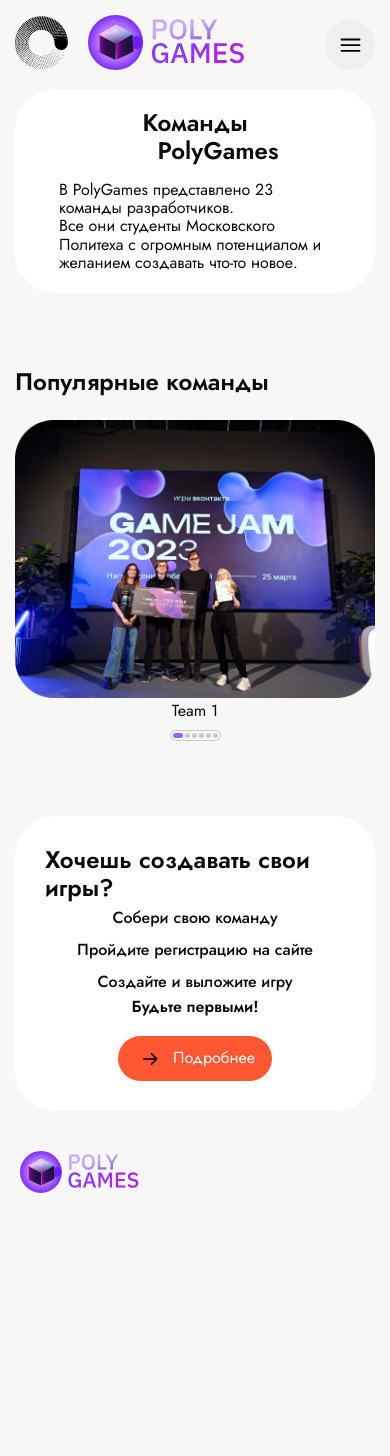
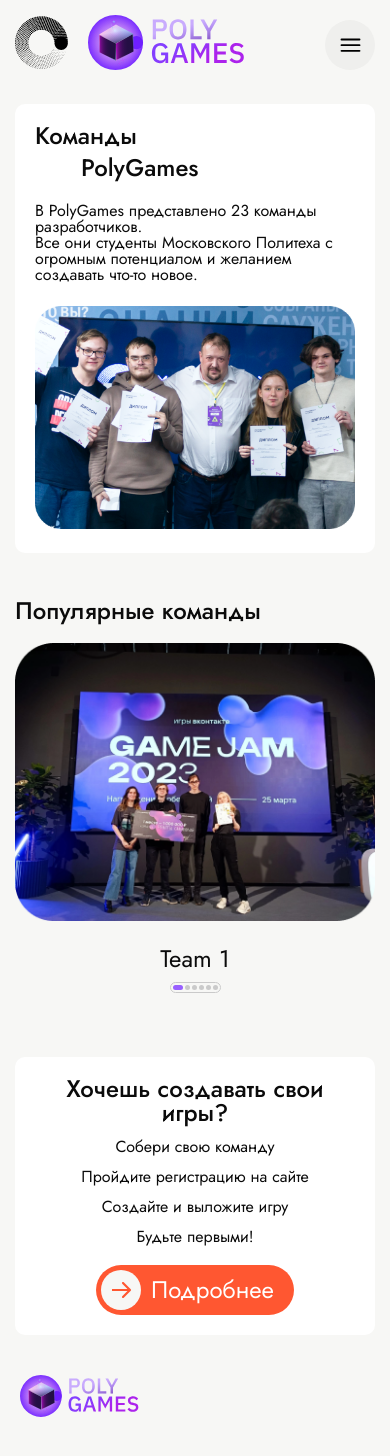
Before and after one commit to danilmash/FrontendPolyGames, a React app: page /teams in a window 390 px wide. Shown: the top 1456 px of the page. Before the commit the page ends 1233 px from the top, so only its background shows below. Built offline with nearby package versions, Linux system fonts and the light colour scheme.

Commit message:
pavlenko/commands-mobile

```diff
--- a/src/pages/TeamsPage/TeamsPage.module.scss
+++ b/src/pages/TeamsPage/TeamsPage.module.scss
@@ -12,7 +12,7 @@
     margin: 0 auto;
     padding: 75px 75px;
     border-radius: 40px;
-    @media (max-width: 1100px) {
+    @media (max-width: 1800px) {
         text-align: center;
         padding: 20px;
         justify-content: center;
@@ -24,12 +24,13 @@
 }
 
 .text {
-    @media (max-width: 1100px) {
+    @media (max-width: 1800px) {
         display: flex;
         flex-direction: column;
         justify-content: center;
         align-items: center;
-        width: 85%;
+        max-width: 780px;
+        width: 100%;
     }
 }
 
@@ -56,7 +57,7 @@
 .commands__p {
     margin-top: 80px;
     width: 75%;
-    @media (max-width: 1100px) {
+    @media (max-width: 1800px) {
         width: unset;
         margin-top: 40px;
     }
@@ -69,7 +70,7 @@
 
 .photo {
     border-radius: 40px;
-    @media (max-width: 1100px) {
+    @media (max-width: 1800px) {
         display: none;
     }
 }
@@ -97,7 +98,7 @@
     justify-content: center;
     column-gap: 70px;
     row-gap: 80px;
-    @media (max-width: 1100px) {
+    @media (max-width: 1800px) {
         column-gap: 40px;
         row-gap: 20px;
         justify-content: center;
@@ -194,7 +195,7 @@
 .person__img {
     width: 206px;
 
-    @media (max-width: 1200px) {
+    @media (max-width: 1800px) {
         display: none;
     }
 }
@@ -205,7 +206,7 @@
     align-items: center;
     justify-content: space-between;
     margin-left: 75px;
-    @media (max-width: 1200px) {
+    @media (max-width: 1800px) {
         margin: 0;
         width: unset;
     }
@@ -214,7 +215,7 @@
 .down__text p {
     font-size: 38px;
     line-height: 67px;
-    @media (max-width: 1200px) {
+    @media (max-width: 1800px) {
         width: unset;
         font-weight: 500;
     }
@@ -225,7 +226,7 @@
 }
 
 .down__text h1 {
-    @media (max-width: 1200px) {
+    @media (max-width: 1800px) {
         width: unset;
     }
     @media (max-width: 750px) {
@@ -237,25 +238,6 @@
     font-size: 40px;
     @media (max-width: 750px) {
         font-size: 16px;
-    }
-}
-
-.registration__btn {
-    align-self: flex-end;
-    width: 175px;
-    height: 35px;
-    background-color: var(--primary-color);
-    color: #ffffff;
-    display: flex;
-    justify-content: space-between;
-    align-items: center;
-    border-radius: 50px;
-    padding: 5px 7px;
-    margin-right: 20px;
-    @media (max-width: 750px) {
-        width: 140px;
-        margin: 0 auto;
-        margin-top: 20px;
     }
 }
 
@@ -284,3 +266,154 @@
         font-size: 16px;
     }
 }
+
+@media (max-width: 1800px) {
+    .banner {
+        padding-block: 30px 50px;
+        margin-top: 100px;
+        max-width: 1000px;
+    }
+
+    .first__h1,
+    .second__h1 {
+        font-weight: 500;
+        font-size: 96px;
+        line-height: 67px;
+        letter-spacing: 0%;
+    }
+
+    .first__h1 {
+        align-self: flex-start;
+    }
+
+    .second__h1 {
+        margin-top: 22px;
+        align-self: flex-end;
+    }
+
+    .commands__p {
+        margin-top: 45px;
+        font-weight: 400;
+        font-size: 24px;
+        line-height: 100%;
+    }
+
+    .popular__teams {
+        margin-top: 46px;
+    }
+
+    .pop__teams__h2 {
+        font-weight: 500;
+        font-size: 68px;
+        margin-bottom: 44px;
+    }
+
+    .teams__team {
+        font-weight: 400;
+        font-size: 24px;
+        display: flex;
+        flex-direction: column;
+        gap: 24px;
+    }
+
+    .down__banner {
+        max-width: 1000px;
+        margin-top: 64px;
+        padding-block: 50px;
+        align-items: center;
+    }
+
+    .first__block {
+        justify-items: center;
+    }
+
+    .down__text {
+        max-width: 800px;
+        text-align: center;
+        gap: 40px;
+
+        h1:first-child {
+            font-weight: 500;
+            font-size: 68px;
+            line-height: 64px;
+        }
+
+        p,
+        h1 {
+            font-weight: 400;
+            line-height: 27px;
+            font-size: 38px;
+        }
+    }
+
+    .arrow-link {
+        margin-top: 60px;
+        margin-inline: auto;
+    }
+}
+
+@media (max-width: 1100px) {
+    .banner {
+        margin-top: 15px;
+        padding: 20px;
+        border-radius: 10px;
+        flex-direction: column;
+    }
+
+    .first__h1,
+    .second__h1 {
+        font-size: 24px;
+        line-height: 24px;
+        align-self: flex-start;
+    }
+
+    .second__h1 {
+        margin-top: 8px;
+    }
+
+    .commands__p {
+        margin-top: 23px;
+        font-size: 16px;
+        line-height: 16px;
+    }
+
+    .photo {
+        margin-top: 23px;
+        display: block;
+    }
+
+    .team__img {
+        width: 100%;
+    }
+
+    .pop__teams__h2 {
+        font-size: 24px;
+        line-height: 24px;
+        margin-bottom: 20px;
+    }
+
+    .down__banner {
+        padding-block: 20px;
+        border-radius: 10px;
+    }
+
+    .down__text {
+        gap: 14px;
+
+        h1:first-child {
+            font-weight: 500;
+            font-size: 24px;
+            line-height: 24px;
+        }
+
+        p,
+        h1 {
+            font-size: 16px;
+            line-height: 16px;
+        }
+    }
+
+    .arrow-link {
+        margin-top: 20px;
+    }
+}
--- a/src/pages/TeamsPage/TeamsPage.tsx
+++ b/src/pages/TeamsPage/TeamsPage.tsx
@@ -3,6 +3,7 @@ import styles from './TeamsPage.module.scss'
 import popular_teams from '../../shared/assets/popular-teams.png'
 import team from '../../shared/assets/team.png'
 import person from '../../shared/assets/Rectangle 56.png'
+import { ArrowLink } from '../../shared/ui/ArrowLink/ArrowLink'
 
 function TeamsPage() {
     const slider = useRef<HTMLDivElement | null>(null)
@@ -83,24 +84,7 @@ function TeamsPage() {
                         <h1>Будьте первыми!</h1>
                     </div>
                 </div>
-                <div className={styles['registration__btn']}>
-                    <div className={styles['btn__circle']}>
-                        <svg
-                            xmlns="http://www.w3.org/2000/svg"
-                            width="15"
-                            height="14"
-                            viewBox="0 0 15 14"
-                            fill="none"
-                            className="btn__arrow"
-                        >
-                            <path
-                                d="M14.3334 7.58336C14.6555 7.26118 14.6555 6.73882 14.3334 6.41664L9.0831 1.16637C8.76091 0.844186 8.23855 0.844186 7.91637 1.16637C7.59419 1.48855 7.59419 2.01091 7.91637 2.3331L12.5833 7L7.91637 11.6669C7.59419 11.9891 7.59419 12.5114 7.91637 12.8336C8.23855 13.1558 8.76091 13.1558 9.0831 12.8336L14.3334 7.58336ZM0.25 7.825H13.75V6.175H0.25V7.825Z"
-                                fill="black"
-                            />
-                        </svg>
-                    </div>
-                    <p className={styles['describe__p']}>Подробнее</p>
-                </div>
+                <ArrowLink to="/" className={styles['arrow-link']} />
             </div>
         </main>
     )
```
